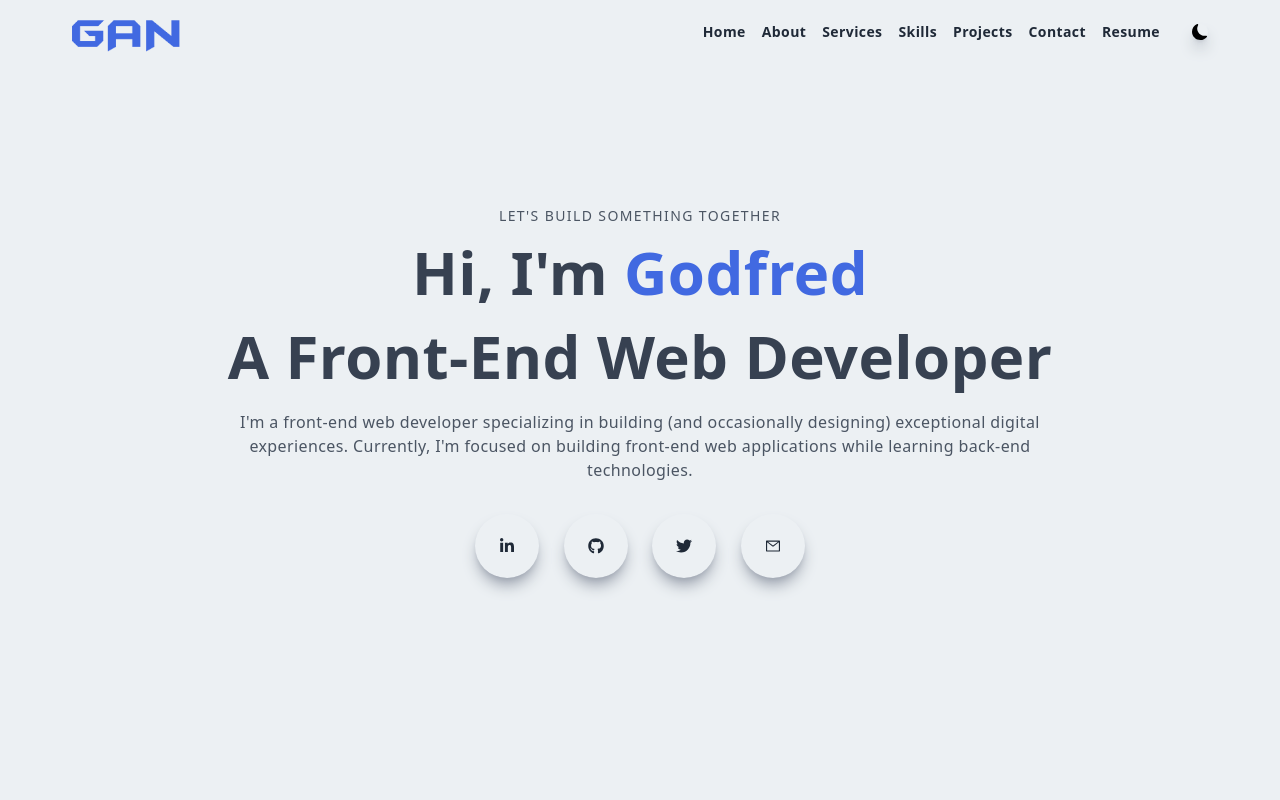
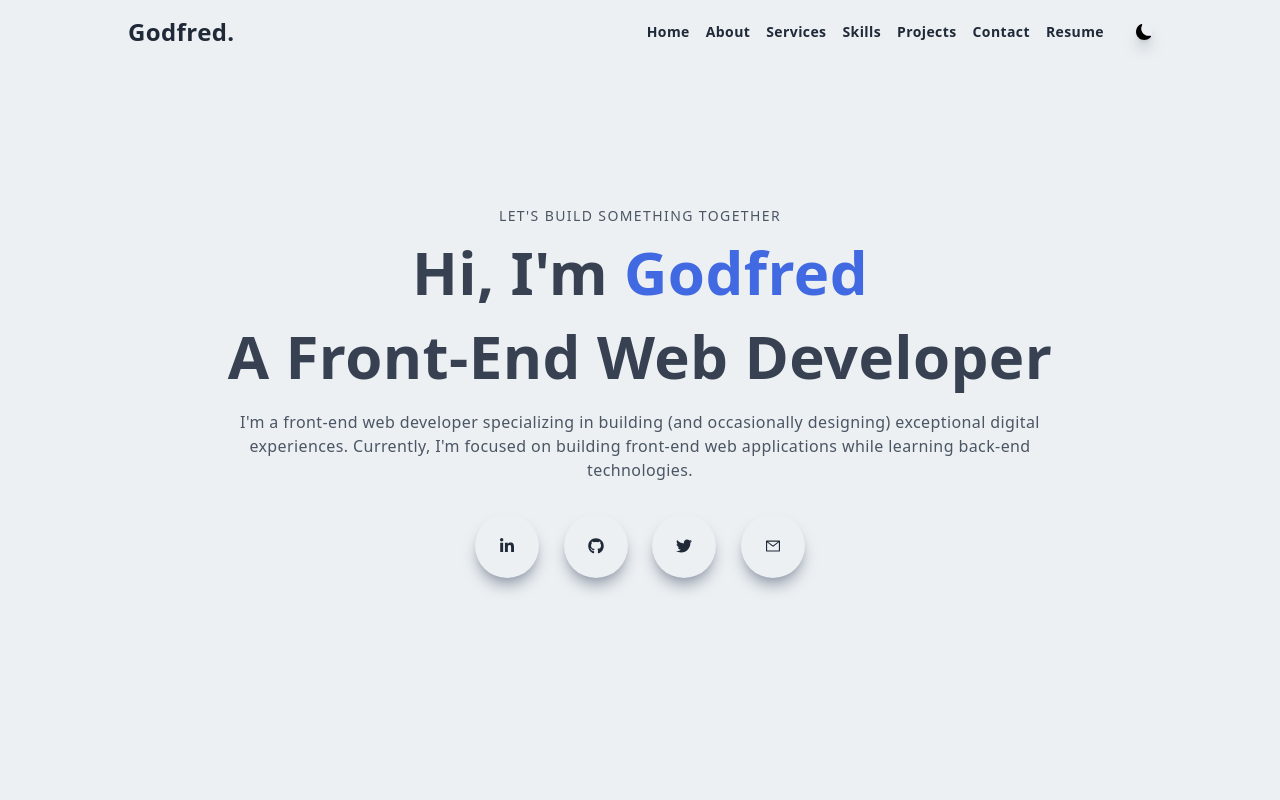
Before and after one commit to naicfc/portfolio, a Next.js app: page / in a window 1280 px wide. Shown: the top 800 px of the page. Built offline with nearby package versions, Linux system fonts and the light colour scheme.

Commit message:
added name logo

```diff
--- a/components/Navbar.jsx
+++ b/components/Navbar.jsx
@@ -5,7 +5,6 @@ import { useState } from "react";
 import { useEffect } from "react";
 import { AiOutlineClose, AiOutlineMenu, AiOutlineMail } from "react-icons/ai";
 import { FaLinkedinIn, FaTwitter, FaGithub, FaFile } from "react-icons/fa";
-import logo from "../public/assets/GAN.png";
 import ThemeButton from "./ThemeButton";
 
 const Navbar = () => {
@@ -34,12 +33,12 @@ const Navbar = () => {
     <div
       className={
         shadow
-          ? "fixed w-full h-16 shadow-xl z-[100] py-8 px-8 xl:px-16 bg-[#ecf0f3] dark:bg-[#031629]"
-          : "fixed w-full h-16 z-[100] py-8 px-8 xl:px-16 "
+          ? "fixed w-full h-16 shadow-xl z-[100] py-8 px-8 lg:px-32 bg-[#ecf0f3] dark:bg-[#031629]"
+          : "fixed w-full h-16 z-[100] py-8 px-8 lg:px-32 "
       }>
-      <div className="flex justify-between items-center w-full h-full px-2 2xl:px-16">
+      <div className="flex justify-between items-center w-full h-full 2xl:px-16">
         <Link href="/">
-          <Image src={logo} alt="gan" className="w-28 h-auto" />
+          <div className="font-semibold text-2xl dark:text-white">Godfred.</div>
         </Link>
         <div>
           <ul className="hidden md:flex md:items-center">
@@ -83,18 +82,15 @@ const Navbar = () => {
         <div
           className={
             nav
-              ? " fixed left-0 top-0 w-[75%] sm:w-[60%] md:w-[45%] h-screen bg-[#ecf0f3] dark:bg-[#020c16] dark:text-white p-10 ease-in duration-500"
-              : "fixed left-[-100%] top-0 p-10 ease-in duration-500"
+              ? " fixed left-0 top-0 w-[75%] sm:w-[60%] md:w-[45%] h-screen bg-[#ecf0f3] dark:bg-[#020c16] dark:text-white p-10 ease-in-out duration-500"
+              : "fixed left-[-100%] top-0 p-10 ease-in-out duration-500"
           }>
           <div>
             <div className="flex w-full items-center justify-between">
               <Link href="/">
-                <Image
-                  src="/../public/assets/GAN.png"
-                  width={87}
-                  height={35}
-                  alt="/"
-                />
+                <div className="font-semibold text-2xl dark:text-white">
+                  Godfred.
+                </div>
               </Link>
               <div
                 onClick={handleNav}
```
Also changed, not shown: public/assets/icon.svg (added).
